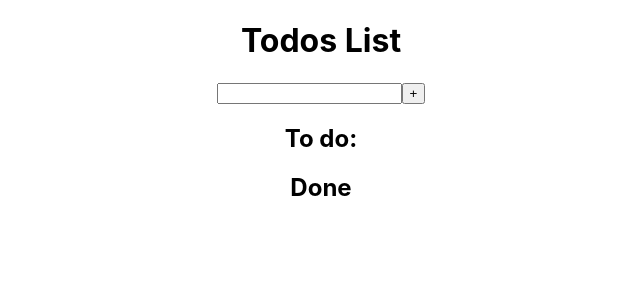
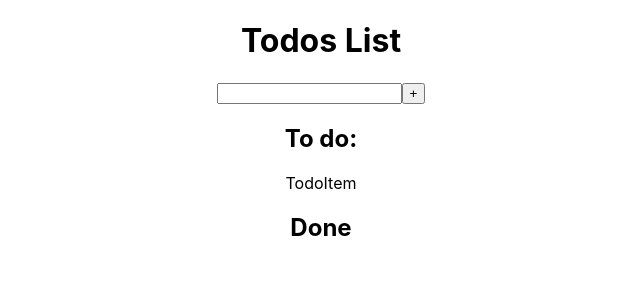
Before and after one commit to JuanDls01/todo-app, a React (Create React App) app: page / in a window 1280 px wide. Shown: the top 300 px of the page, without its empty margins (319-959 px from the left). Built offline with nearby package versions, Linux system fonts and the light colour scheme.

Commit message:
feat/ function handleOnAddItem

```diff
--- a/src/App.tsx
+++ b/src/App.tsx
@@ -1,6 +1,7 @@
 import { useState } from "react";
 import "./App.css";
 import { TodoAdd } from "./components/TodoAdd";
+import TodoItem from "./components/TodoItem";
 
 type todoProps = {
   text: string;
@@ -8,10 +9,13 @@ type todoProps = {
 };
 
 function App() {
-  const [todoList, setTodoList] = useState<todoProps>();
+  const [todoList, setTodoList] = useState<todoProps[]>([]);
 
-  const handleOnAddItem = () => {
-    console.log("addItem");
+  const handleOnAddItem = (text: string) => {
+    setTodoList((prev) => {
+      return [...prev, { text: text, done: false }];
+    });
+    console.log(todoList);
   };
   return (
     <div className='App'>
@@ -20,6 +24,7 @@ function App() {
       <div>
         <div>
           <h2>To do:</h2>
+          <TodoItem />
         </div>
         <div>
           <h2>Done</h2>
--- /dev/null
+++ b/src/components/TodoItem.tsx
@@ -0,0 +1,4 @@
+const TodoItem = () => {
+  return <div>TodoItem</div>;
+};
+export default TodoItem;
```
